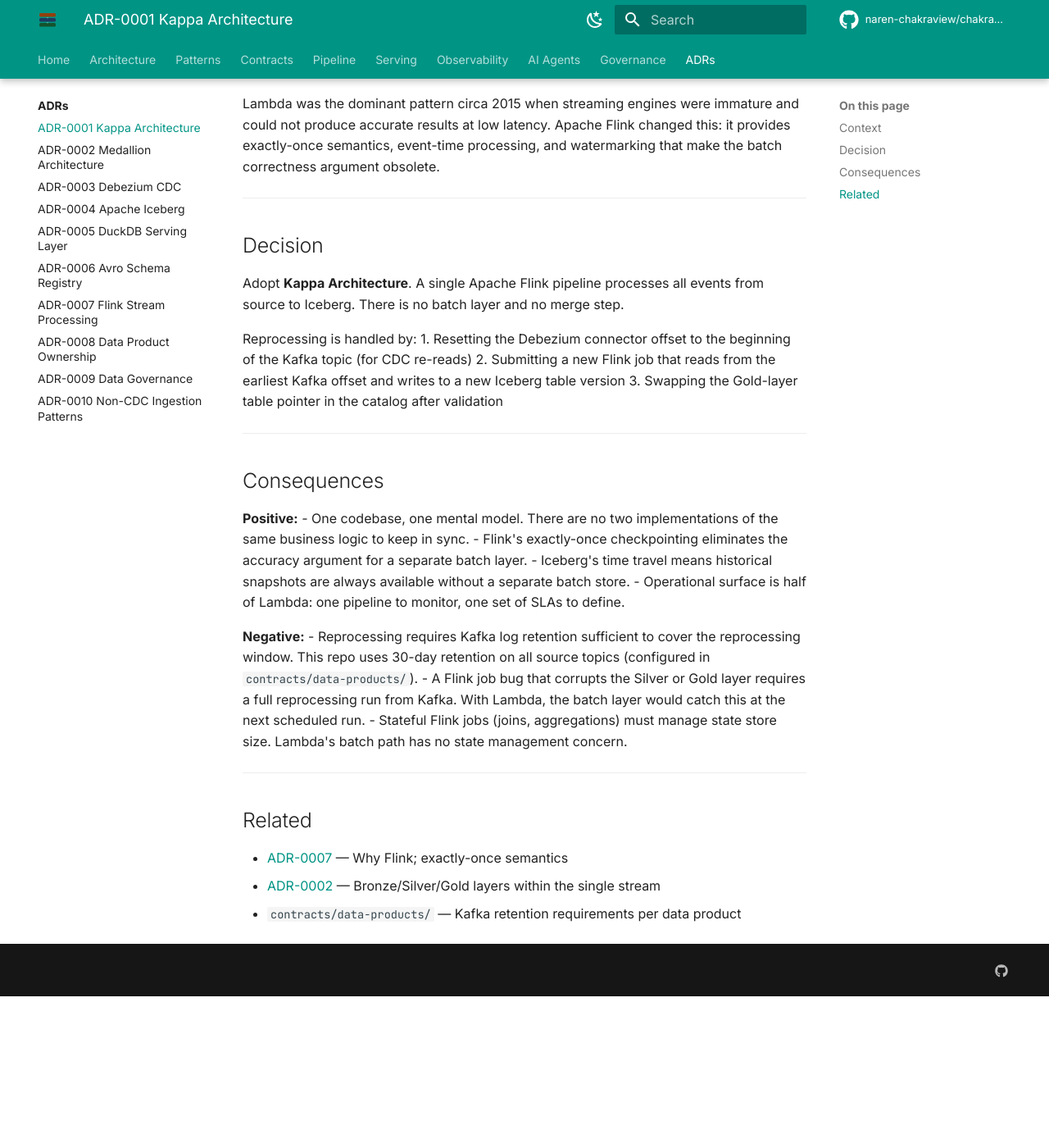
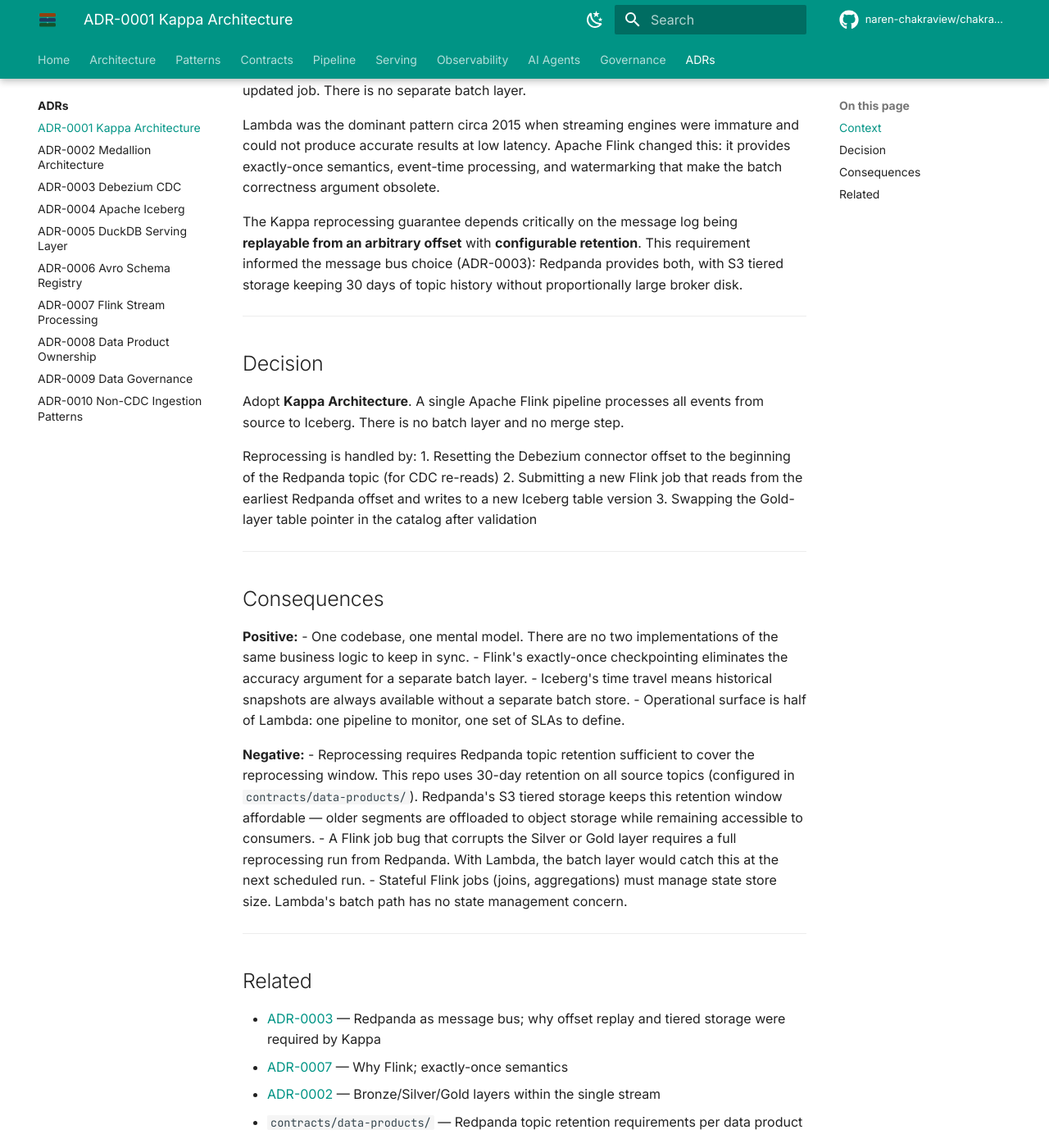
Before and after one commit to naren-chakraview/chakraview-realtime-data-platform, an MkDocs documentation site: the page built from docs/adrs/ADR-0001-kappa-architecture.md, in a window 1280 px wide and 1400 px high, scrolled down 509 px. Shown: the whole window at 82% size. Built offline with MkDocs 1.6.1 and Material for MkDocs 9.7.7, drawn with Linux system fonts in a browser that asks for light colours; comment, search, counter and statistics services are not loaded; before the commit the page ends 1724 px from its top, so only the background shows below that; some of the changed text lies outside the part shown.

Commit message:
Update ADR-0001 to reference Redpanda instead of Kafka
Reprocessing steps, negative consequences, and related links all updated
to reflect Redpanda. Adds context paragraph explaining why Kappa's offset
replay + configurable retention requirement drove the Redpanda choice.

Co-Authored-By: Claude Sonnet 4.6 <noreply@anthropic.com>

```diff
--- a/docs/adrs/ADR-0001-kappa-architecture.md
+++ b/docs/adrs/ADR-0001-kappa-architecture.md
@@ -1,6 +1,6 @@
 # ADR-0001: Kappa Architecture over Lambda
 
-**Status**: Accepted
+**Status**: Accepted (updated 2024-09-12 — Kafka references updated to Redpanda)
 **Date**: 2024-04-01
 **Deciders**: Data platform team
 
@@ -16,6 +16,8 @@ Two reference architectures exist for real-time data platforms:
 
 Lambda was the dominant pattern circa 2015 when streaming engines were immature and could not produce accurate results at low latency. Apache Flink changed this: it provides exactly-once semantics, event-time processing, and watermarking that make the batch correctness argument obsolete.
 
+The Kappa reprocessing guarantee depends critically on the message log being **replayable from an arbitrary offset** with **configurable retention**. This requirement informed the message bus choice (ADR-0003): Redpanda provides both, with S3 tiered storage keeping 30 days of topic history without proportionally large broker disk.
+
 ---
 
 ## Decision
@@ -23,8 +25,8 @@ Lambda was the dominant pattern circa 2015 when streaming engines were immature
 Adopt **Kappa Architecture**. A single Apache Flink pipeline processes all events from source to Iceberg. There is no batch layer and no merge step.
 
 Reprocessing is handled by:
-1. Resetting the Debezium connector offset to the beginning of the Kafka topic (for CDC re-reads)
-2. Submitting a new Flink job that reads from the earliest Kafka offset and writes to a new Iceberg table version
+1. Resetting the Debezium connector offset to the beginning of the Redpanda topic (for CDC re-reads)
+2. Submitting a new Flink job that reads from the earliest Redpanda offset and writes to a new Iceberg table version
 3. Swapping the Gold-layer table pointer in the catalog after validation
 
 ---
@@ -38,14 +40,15 @@ Reprocessing is handled by:
 - Operational surface is half of Lambda: one pipeline to monitor, one set of SLAs to define.
 
 **Negative:**
-- Reprocessing requires Kafka log retention sufficient to cover the reprocessing window. This repo uses 30-day retention on all source topics (configured in `contracts/data-products/`).
-- A Flink job bug that corrupts the Silver or Gold layer requires a full reprocessing run from Kafka. With Lambda, the batch layer would catch this at the next scheduled run.
+- Reprocessing requires Redpanda topic retention sufficient to cover the reprocessing window. This repo uses 30-day retention on all source topics (configured in `contracts/data-products/`). Redpanda's S3 tiered storage keeps this retention window affordable — older segments are offloaded to object storage while remaining accessible to consumers.
+- A Flink job bug that corrupts the Silver or Gold layer requires a full reprocessing run from Redpanda. With Lambda, the batch layer would catch this at the next scheduled run.
 - Stateful Flink jobs (joins, aggregations) must manage state store size. Lambda's batch path has no state management concern.
 
 ---
 
 ## Related
 
+- [ADR-0003](ADR-0003-debezium-cdc.md) — Redpanda as message bus; why offset replay and tiered storage were required by Kappa
 - [ADR-0007](ADR-0007-flink-stream-processing.md) — Why Flink; exactly-once semantics
 - [ADR-0002](ADR-0002-medallion-architecture.md) — Bronze/Silver/Gold layers within the single stream
-- `contracts/data-products/` — Kafka retention requirements per data product
+- `contracts/data-products/` — Redpanda topic retention requirements per data product
```
